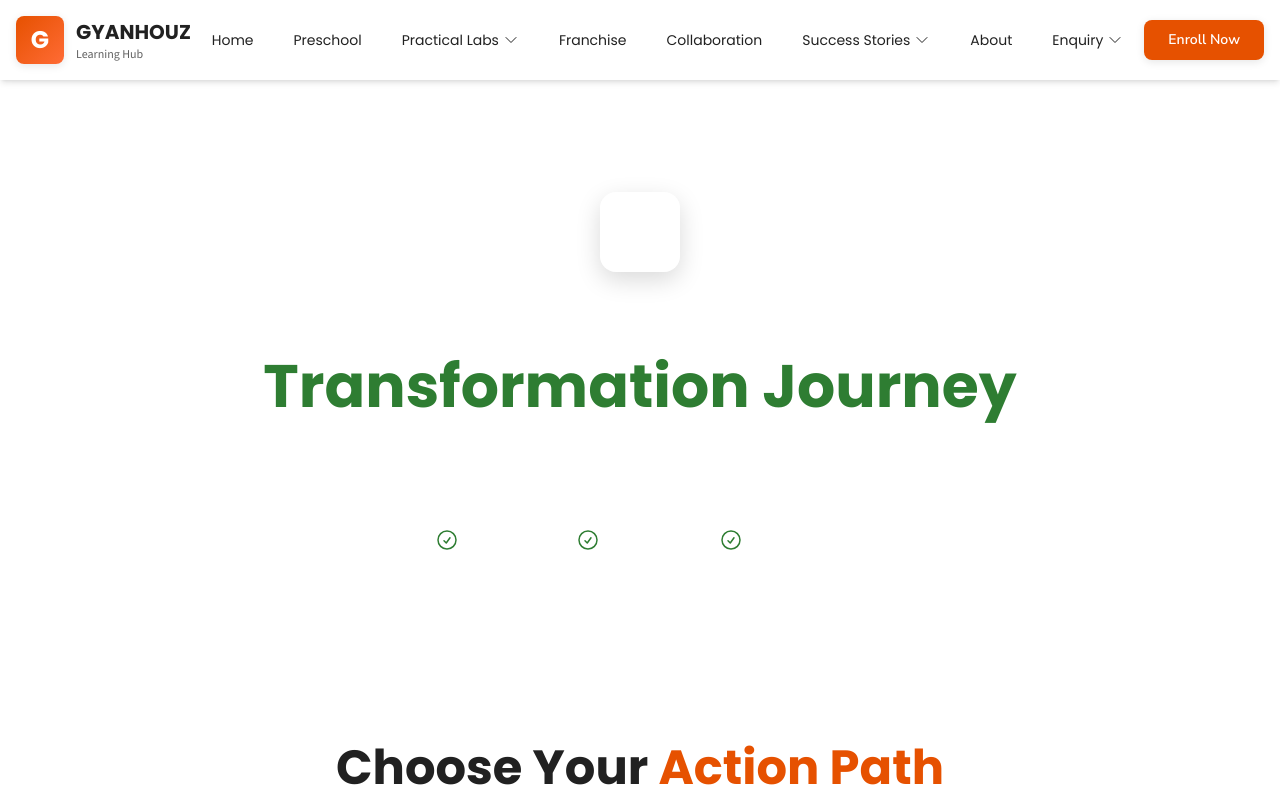
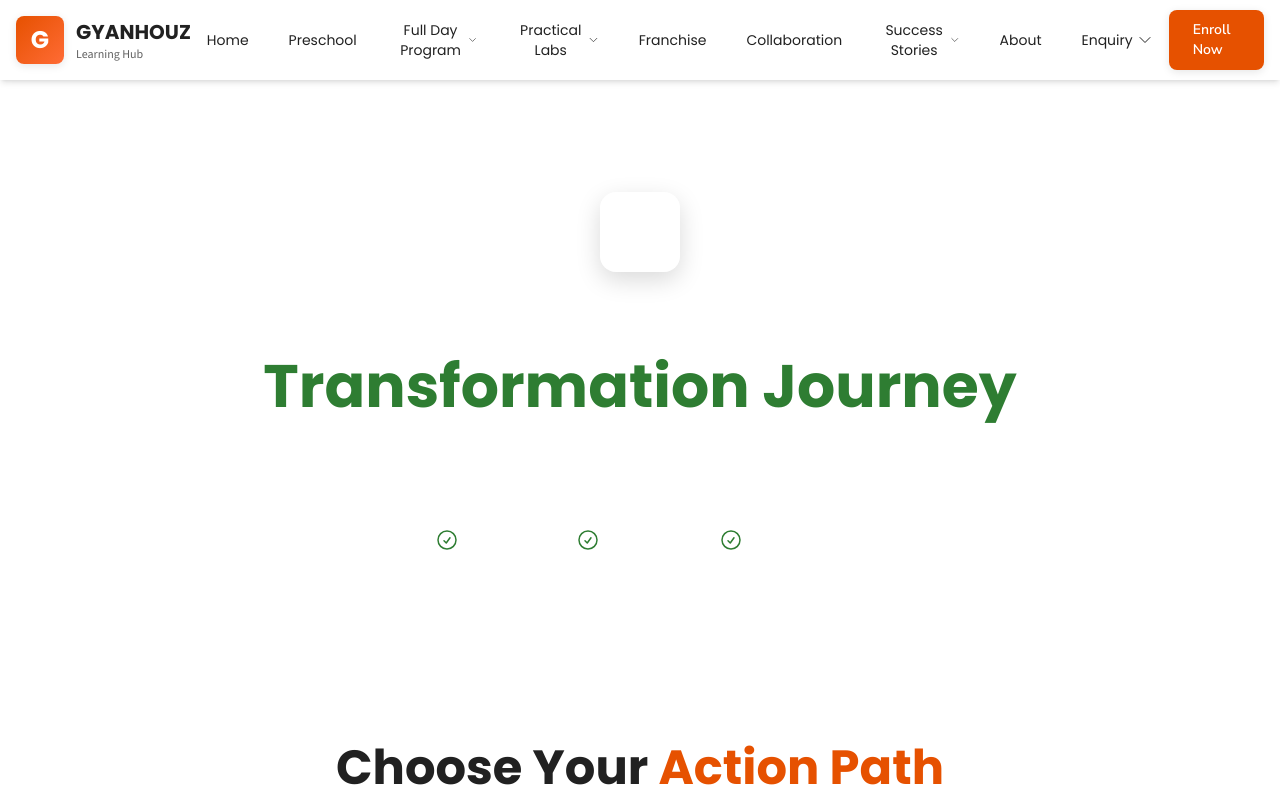
Before and after one commit to mrunal-asmi/gyanhouz_learning_hub_new, a Next.js app: page /contact-and-admissions in a window 1280 px wide. Shown: the top 800 px of the page. Built offline with nearby package versions, Linux system fonts and the light colour scheme.

Commit message:
Add Full Day Program menu to Header

```diff
--- a/src/components/common/Header.tsx
+++ b/src/components/common/Header.tsx
@@ -14,6 +14,17 @@ const Header = ({ className = '' }: HeaderProps) => {
   const navigationItems = [
     { label: 'Home', href: '/homepage' },
     { label: 'Preschool', href: '/preschool-program' },
+    {
+      label: 'Full Day Program',
+      href: '/full-day-program',
+      submenu: [
+        { label: 'Toddlers Program', href: '/full-day-program/toddlers' },
+        { label: 'Playgroup Program', href: '/full-day-program/playgroup' },
+        { label: 'Nursery Program', href: '/full-day-program/nursery' },
+        { label: 'LowerKG program', href: '/full-day-program/lower-kg' },
+        { label: 'UpperKG program', href: '/full-day-program/upper-kg' },
+      ],
+    },
     {
       label: 'Practical Labs',
       href: '/career-labs',
```
